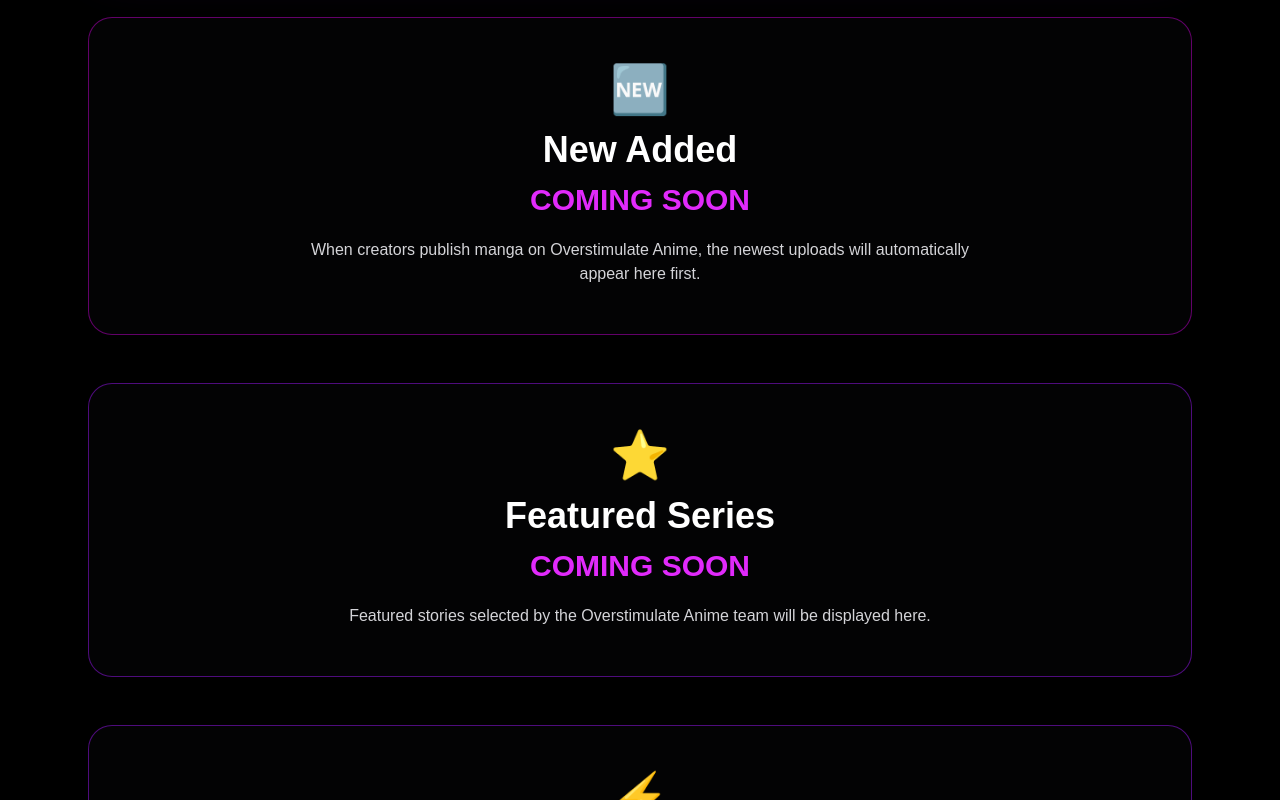
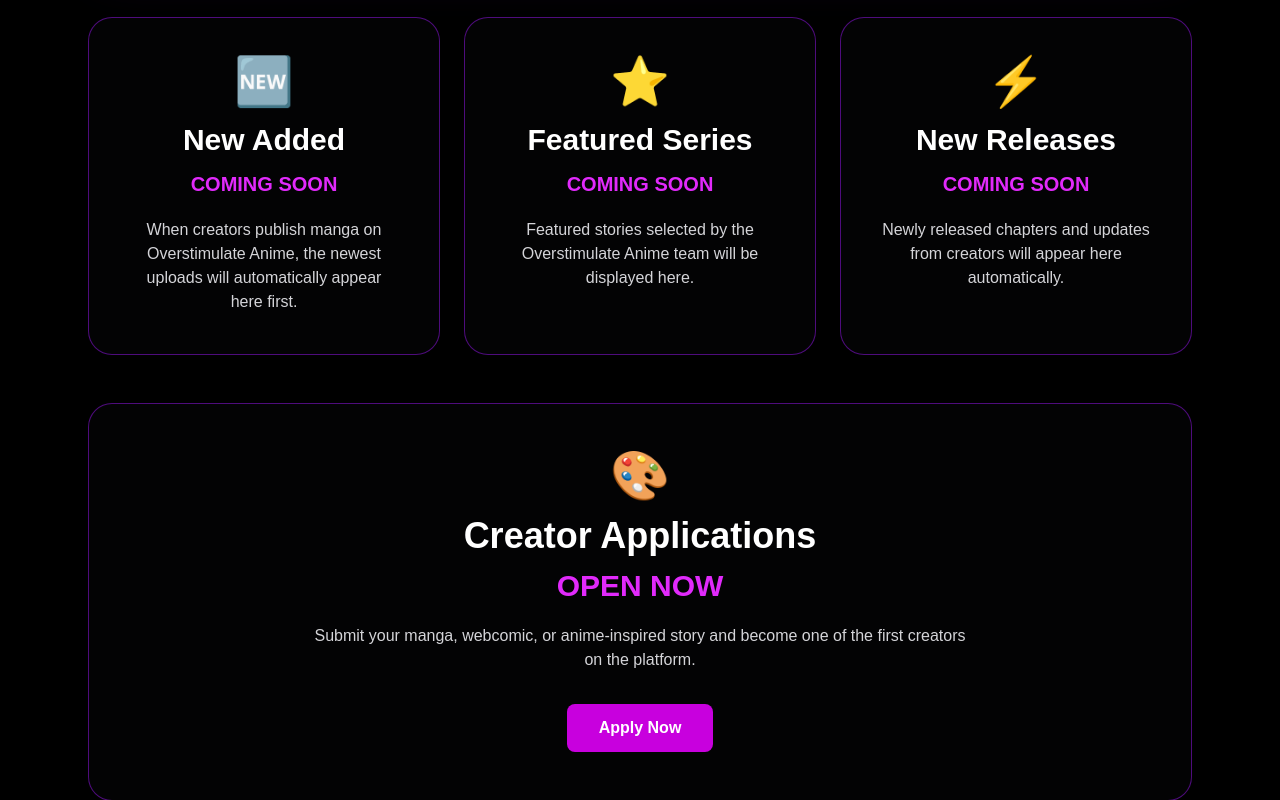
Before and after one commit to NebulaCore/overstimulate-anime, a Next.js app: page / in a window 1280 px wide. Shown: the part 620-1420 px from the top of the page. Built offline with nearby package versions, Linux system fonts and the light colour scheme.

Commit message:
Make homepage interactive

```diff
--- a/app/page.tsx
+++ b/app/page.tsx
@@ -1,4 +1,58 @@
+"use client";
+
+import { useState } from "react";
+
 export default function Home() {
+  const [search, setSearch] = useState("");
+  const [showNotifications, setShowNotifications] = useState(false);
+  const [message, setMessage] = useState("");
+
+  const comingSoonSections = [
+    {
+      icon: "🆕",
+      title: "New Added",
+      status: "COMING SOON",
+      text: "When creators publish manga on Overstimulate Anime, the newest uploads will automatically appear here first.",
+    },
+    {
+      icon: "⭐",
+      title: "Featured Series",
+      status: "COMING SOON",
+      text: "Featured stories selected by the Overstimulate Anime team will be displayed here.",
+    },
+    {
+      icon: "⚡",
+      title: "New Releases",
+      status: "COMING SOON",
+      text: "Newly released chapters and updates from creators will appear here automatically.",
+    },
+  ];
+
+  function handleSearch() {
+    if (!search.trim()) {
+      setMessage("Type something in the search bar first.");
+      return;
+    }
+
+    setMessage(`Search for "${search}" is coming soon.`);
+  }
+
+  function handleWaitlist() {
+    setMessage("Waitlist feature coming soon.");
+  }
+
+  function handleCreatorInfo() {
+    setMessage("Creator info page coming soon.");
+  }
+
+  function handleApply() {
+    setMessage("Creator application form coming soon.");
+  }
+
+  function handleSignUp() {
+    setMessage("Sign up system coming soon.");
+  }
+
   return (
     <main className="min-h-screen bg-black text-white">
       <header className="sticky top-0 z-50 border-b border-fuchsia-900/50 bg-black">
@@ -8,35 +62,77 @@
           </h1>
 
           <nav className="hidden items-center gap-12 text-lg font-semibold md:flex">
-            <a className="border-b-2 border-fuchsia-500 pb-2 text-fuchsia-500">
+            <a className="cursor-pointer border-b-2 border-fuchsia-500 pb-2 text-fuchsia-500">
               Home
             </a>
-            <a className="text-zinc-300 hover:text-white">Genres</a>
-            <a className="text-zinc-300 hover:text-white">Trending</a>
-            <a className="text-zinc-300 hover:text-white">Browse</a>
+            <a className="cursor-pointer text-zinc-300 hover:text-white">
+              Genres
+            </a>
+            <a className="cursor-pointer text-zinc-300 hover:text-white">
+              Trending
+            </a>
+            <a className="cursor-pointer text-zinc-300 hover:text-white">
+              Browse
+            </a>
           </nav>
 
           <div className="flex items-center gap-5">
             <div className="hidden items-center rounded-full border border-zinc-700 bg-zinc-950 px-5 py-3 md:flex">
               <input
                 type="text"
+                value={search}
+                onChange={(event) => setSearch(event.target.value)}
+                onKeyDown={(event) => {
+                  if (event.key === "Enter") {
+                    handleSearch();
+                  }
+                }}
                 placeholder="Search for series, creators..."
                 className="w-72 bg-transparent text-sm text-white outline-none placeholder:text-zinc-500"
               />
-              <span className="ml-3 text-xl">🔍</span>
+
+              <button onClick={handleSearch} className="ml-3 text-xl">
+                🔍
+              </button>
             </div>
 
-            <button className="relative text-2xl">
+            <button
+              onClick={() => setShowNotifications(!showNotifications)}
+              className="relative text-2xl transition hover:scale-110"
+            >
               🔔
               <span className="absolute right-0 top-0 h-3 w-3 rounded-full bg-red-500"></span>
             </button>
 
-            <button className="rounded-full bg-fuchsia-600 px-8 py-3 font-bold shadow-lg shadow-fuchsia-900/50 hover:bg-fuchsia-500">
+            <button
+              onClick={handleSignUp}
+              className="rounded-full bg-fuchsia-600 px-8 py-3 font-bold shadow-lg shadow-fuchsia-900/50 hover:bg-fuchsia-500"
+            >
               Sign Up
             </button>
           </div>
         </div>
+
+        {showNotifications && (
+          <div className="mx-auto max-w-7xl px-8 pb-5">
+            <div className="rounded-xl border border-fuchsia-800 bg-zinc-950 p-4 text-sm text-zinc-300">
+              <h3 className="mb-2 font-bold text-white">Notifications</h3>
+              <p>No notifications yet.</p>
+              <p className="mt-2 text-zinc-500">
+                Creator updates and new manga releases will appear here.
+              </p>
+            </div>
+          </div>
+        )}
       </header>
+
+      {message && (
+        <div className="mx-auto mt-6 max-w-6xl px-6">
+          <div className="rounded-xl border border-fuchsia-800 bg-zinc-950 px-5 py-4 text-center text-sm text-zinc-300">
+            {message}
+          </div>
+        </div>
+      )}
 
       <section className="mx-auto max-w-6xl px-6 py-10">
         <div className="rounded-3xl border border-purple-700/60 bg-gradient-to-r from-black via-purple-950 to-fuchsia-900 p-12 shadow-2xl shadow-purple-900/40">
@@ -56,72 +152,63 @@
           </p>
 
           <div className="mt-8 flex flex-wrap gap-4">
-            <button className="rounded-full bg-fuchsia-600 px-8 py-3 font-bold">
+            <button
+              onClick={handleWaitlist}
+              className="rounded-full bg-fuchsia-600 px-8 py-3 font-bold hover:bg-fuchsia-500"
+            >
               Join Waitlist
             </button>
 
-            <button className="rounded-full border border-white/30 px-8 py-3 font-bold">
+            <button
+              onClick={handleCreatorInfo}
+              className="rounded-full border border-white/30 px-8 py-3 font-bold hover:border-fuchsia-500 hover:text-fuchsia-400"
+            >
               Creator Info
             </button>
           </div>
         </div>
       </section>
 
-      <section className="mx-auto max-w-6xl px-6 py-6">
-        <div className="rounded-3xl border border-fuchsia-800/70 bg-zinc-950/40 p-12 text-center">
-          <div className="text-5xl">🆕</div>
-          <h2 className="mt-4 text-4xl font-black">New Added</h2>
-          <p className="mt-3 text-3xl font-black text-fuchsia-500">
-            COMING SOON
-          </p>
-          <p className="mx-auto mt-5 max-w-2xl text-zinc-300">
-            When creators publish manga on Overstimulate Anime, the newest
-            uploads will automatically appear here first.
-          </p>
-        </div>
-      </section>
+      <section className="mx-auto grid max-w-6xl gap-6 px-6 py-6 md:grid-cols-3">
+        {comingSoonSections.map((section) => (
+          <div
+            key={section.title}
+            className="rounded-3xl border border-purple-800/70 bg-zinc-950/40 p-10 text-center"
+          >
+            <div className="text-5xl">{section.icon}</div>
 
-      <section className="mx-auto max-w-6xl px-6 py-6">
-        <div className="rounded-3xl border border-purple-800/70 bg-zinc-950/40 p-12 text-center">
-          <div className="text-5xl">⭐</div>
-          <h2 className="mt-4 text-4xl font-black">Featured Series</h2>
-          <p className="mt-3 text-3xl font-black text-fuchsia-500">
-            COMING SOON
-          </p>
-          <p className="mx-auto mt-5 max-w-2xl text-zinc-300">
-            Featured stories selected by the Overstimulate Anime team will be
-            displayed here.
-          </p>
-        </div>
-      </section>
+            <h2 className="mt-4 text-3xl font-black">{section.title}</h2>
 
-      <section className="mx-auto max-w-6xl px-6 py-6">
-        <div className="rounded-3xl border border-purple-800/70 bg-zinc-950/40 p-12 text-center">
-          <div className="text-5xl">⚡</div>
-          <h2 className="mt-4 text-4xl font-black">New Releases</h2>
-          <p className="mt-3 text-3xl font-black text-fuchsia-500">
-            COMING SOON
-          </p>
-          <p className="mx-auto mt-5 max-w-2xl text-zinc-300">
-            Newly released chapters and updates from creators will appear here
-            automatically.
-          </p>
-        </div>
+            <p className="mt-3 text-xl font-black text-fuchsia-500">
+              {section.status}
+            </p>
+
+            <p className="mx-auto mt-5 max-w-sm text-zinc-300">
+              {section.text}
+            </p>
+          </div>
+        ))}
       </section>
 
       <section className="mx-auto max-w-6xl px-6 py-6">
         <div className="rounded-3xl border border-purple-800/70 bg-zinc-950/40 p-12 text-center">
           <div className="text-5xl">🎨</div>
+
           <h2 className="mt-4 text-4xl font-black">Creator Applications</h2>
+
           <p className="mt-3 text-3xl font-black text-fuchsia-500">
             OPEN NOW
           </p>
+
           <p className="mx-auto mt-5 max-w-2xl text-zinc-300">
             Submit your manga, webcomic, or anime-inspired story and become one
             of the first creators on the platform.
           </p>
 
-          <button className="mt-8 rounded-lg bg-fuchsia-600 px-8 py-3 font-bold">
+          <button
+            onClick={handleApply}
+            className="mt-8 rounded-lg bg-fuchsia-600 px-8 py-3 font-bold hover:bg-fuchsia-500"
+          >
             Apply Now
           </button>
         </div>
```
